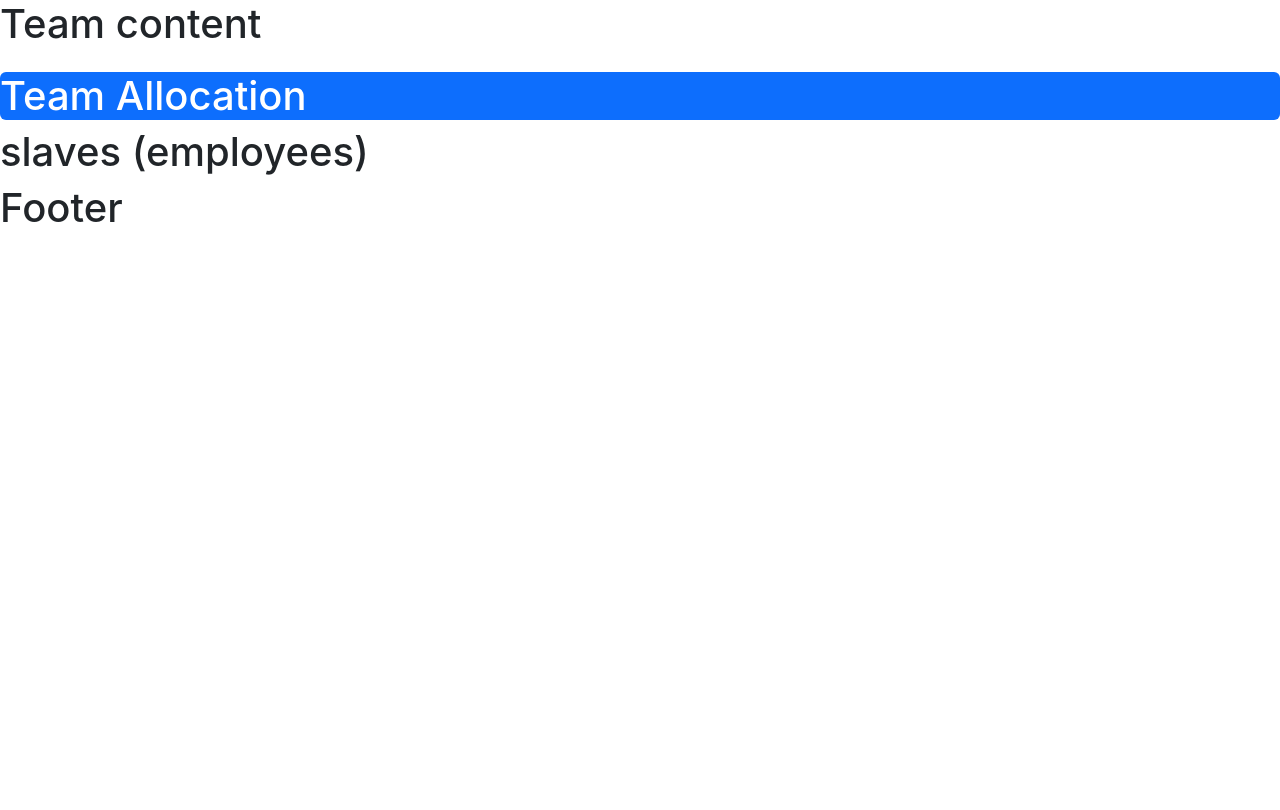
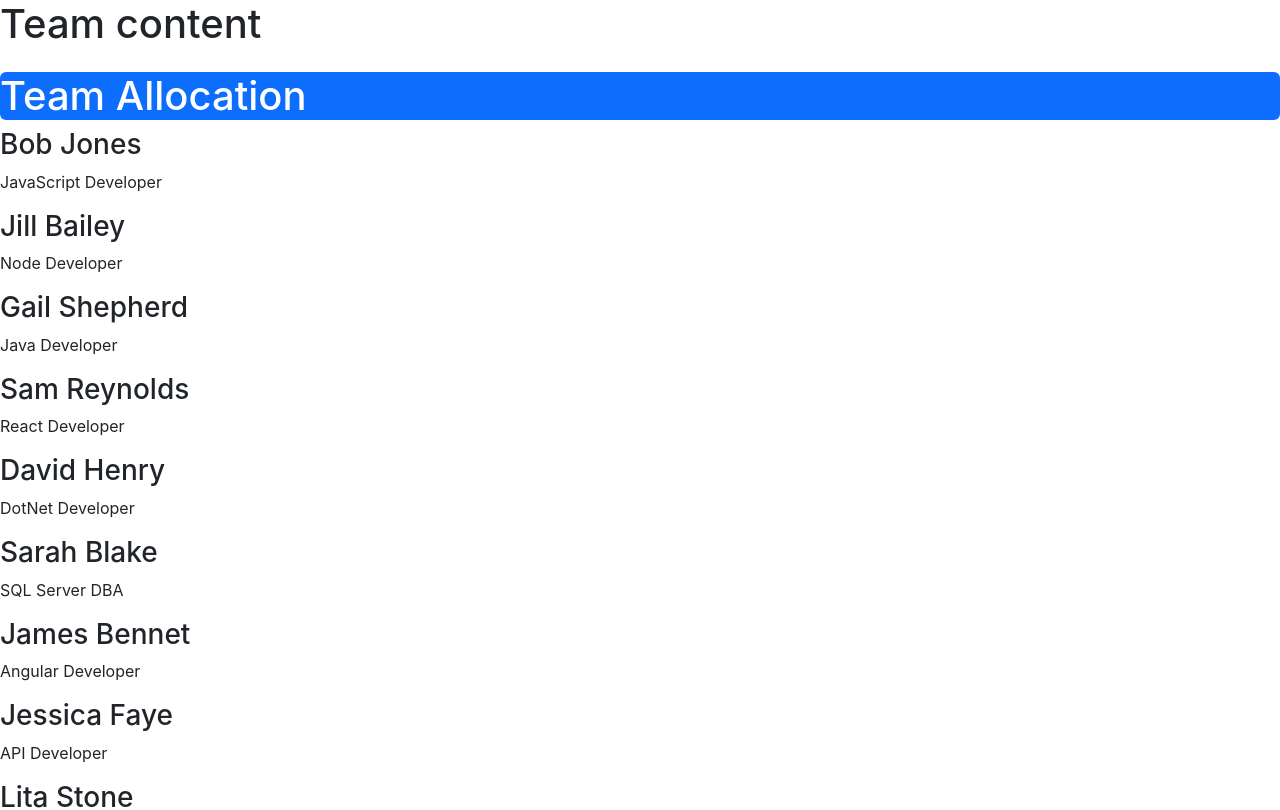
Before and after one commit to obifemi/REACT1, a React (Create React App) app in the folder team-allocation/: page / in a window 1280 px wide. Shown: the top 810 px of the page. Built offline with nearby package versions, Linux system fonts and the light colour scheme.

Commit message:
add employees

```diff
--- a/team-allocation/src/Employees.jsx
+++ b/team-allocation/src/Employees.jsx
@@ -1,7 +1,102 @@
 import { useState, useEffect } from 'react';
+
 const Employees = () => {
+    const [employees, setEmployees] = useState([
+        {
+            id: 1,
+            fullName: "Bob Jones",
+            designation: "JavaScript Developer",
+            gender: "male",
+            teamName: "TeamA"
+          },
+          {
+            id: 2,
+            fullName: "Jill Bailey",
+            designation: "Node Developer",
+            gender: "female",
+            teamName: "TeamA"
+          },
+          {
+            id: 3,
+            fullName: "Gail Shepherd",
+            designation: "Java Developer",
+            gender: "female",
+            teamName: "TeamA"
+          },
+          {
+            id: 4,
+            fullName: "Sam Reynolds",
+            designation: "React Developer",
+            gender: "male",
+            teamName: "TeamB"
+          },
+          {
+            id: 5,
+            fullName: "David Henry",
+            designation: "DotNet Developer",
+            gender: "male",
+            teamName: "TeamB"
+          },
+          {
+            id: 6,
+            fullName: "Sarah Blake",
+            designation: "SQL Server DBA",
+            gender: "female",
+            teamName: "TeamB"
+          },
+          {
+            id: 7,
+            fullName: "James Bennet",
+            designation: "Angular Developer",
+            gender: "male",
+            teamName: "TeamC"
+          },
+          {
+            id: 8,
+            fullName: "Jessica Faye",
+            designation: "API Developer",
+            gender: "female",
+            teamName: "TeamC"
+          },
+          {
+            id: 9,
+            fullName: "Lita Stone",
+            designation: "C++ Developer",
+            gender: "female",
+            teamName: "TeamC"
+          },
+          {
+            id: 10,
+            fullName: "Daniel Young",
+            designation: "Python Developer",
+            gender: "male",
+            teamName: "TeamD"
+          },
+          {
+            id: 11,
+            fullName: "Adrian Jacobs",
+            designation: "Vue Developer",
+            gender: "male",
+            teamName: "TeamD"
+          },
+          {
+            id: 12,
+            fullName: "Devin Monroe",
+            designation: "Graphic Designer",
+            gender: "male",
+            teamName: "TeamD"
+          }
+    ]);
+
 return (
-    <h1>slaves (employees) </h1>
+     <main>
+        {
+        employees.map((employee) => (
+            <div key={employee.id}>
+                <h3>{employee.fullName}</h3>
+                <p>{employee.designation}</p>
+                </div>))}
+     </main>
     )
 };
 
```
